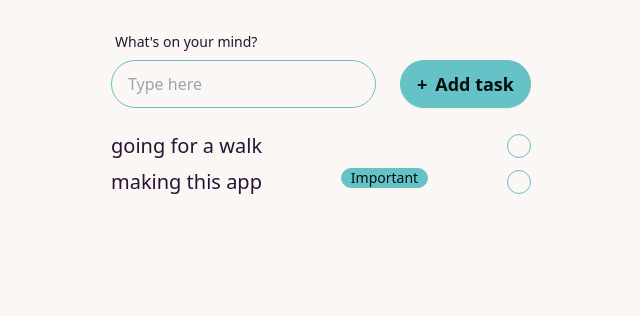
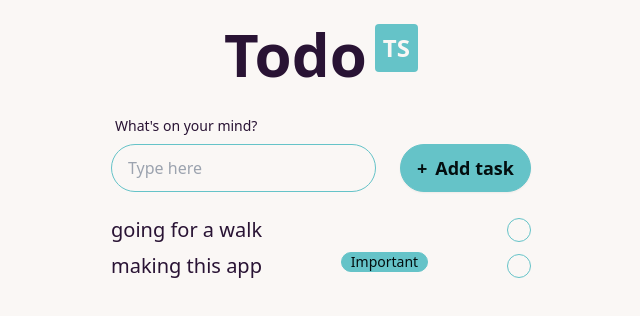
Before and after one commit to mlorenzm/todo-ts, a React (Vite) app: page / in a window 1280 px wide. Shown: the top 316 px of the page, without its empty margins (319-959 px from the left). Built offline with nearby package versions, Linux system fonts and the light colour scheme.

Commit message:
add title

```diff
--- a/src/App.tsx
+++ b/src/App.tsx
@@ -1,4 +1,5 @@
 import Input from "./components/Input";
+import Title from "./components/Title";
 import TodoContainer from "./components/TodoContainer";
 
 const App = () => {
@@ -13,6 +14,7 @@
   ];
   return (
     <main className="grid place-content-center mt-6 gap-6">
+      <Title />
       <Input />
       <TodoContainer todoArray={todos} />
     </main>
--- /dev/null
+++ b/src/components/Title.tsx
@@ -0,0 +1,14 @@
+const Title: React.FC = () => {
+  return (
+    <header className="flex justify-center">
+      <div className="flex gap-2">
+        <div className="font-bold  text-6xl">Todo</div>
+        <strong className="rounded bg-primary self-start font-black text-base-100 p-2 text-2xl">
+          TS
+        </strong>
+      </div>
+    </header>
+  );
+};
+
+export default Title;
```
